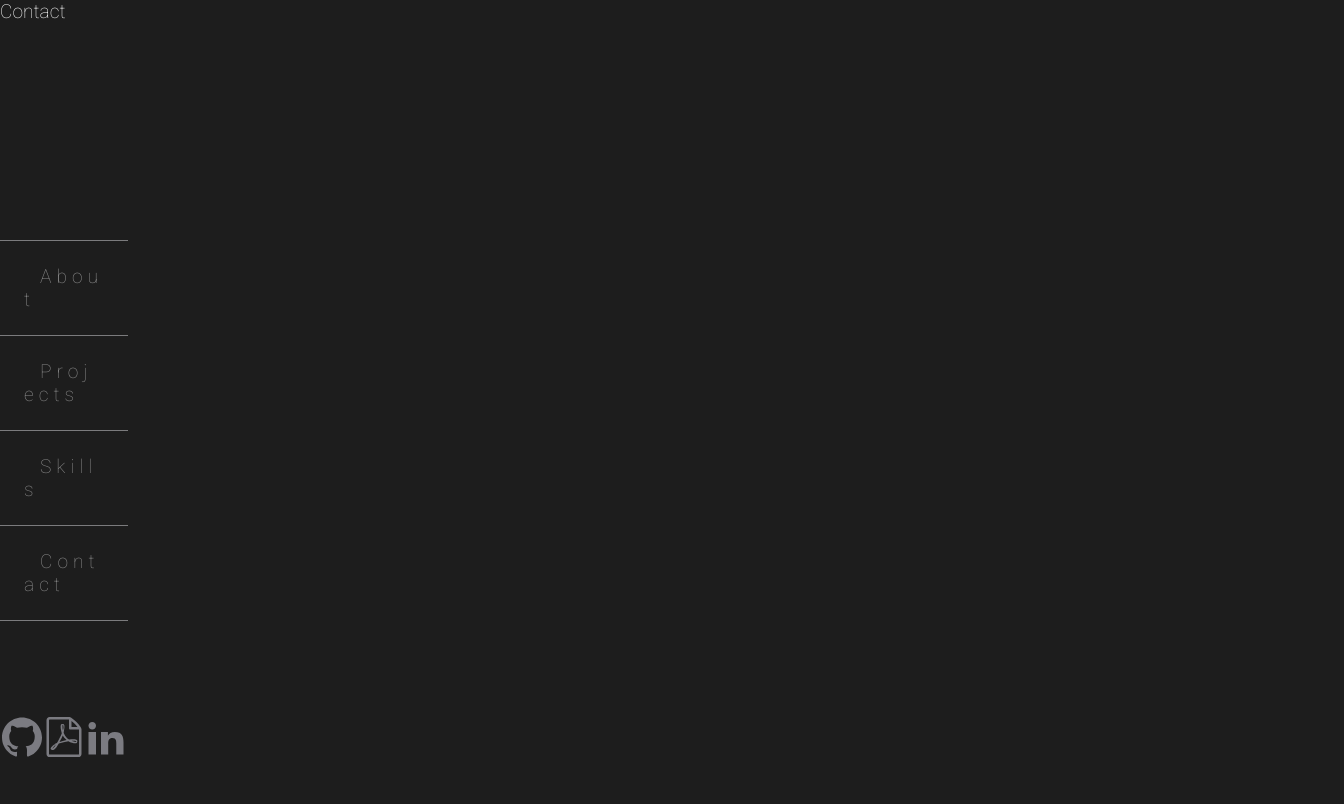
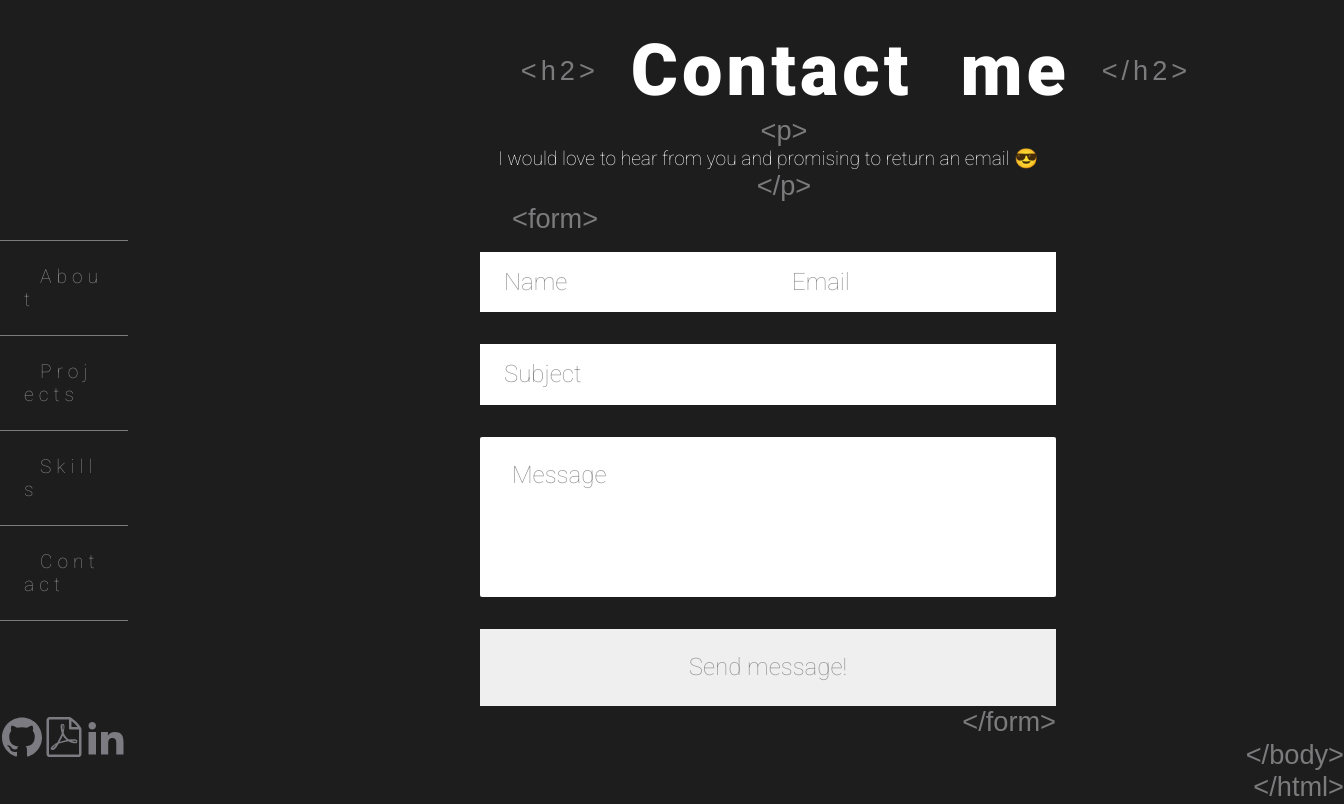
Before and after one commit to Juliasavransky/Portfolio, a Next.js app: page /contact in a window 1280 px wide. Shown: the whole page, 1344 px wide, since content can reach past the window. Built offline with nearby package versions, Linux system fonts and the light colour scheme; a web font is replaced by a local one.

Commit message:
Contact page

```diff
--- a/pages/contact.tsx
+++ b/pages/contact.tsx
@@ -1,7 +1,161 @@
+import DecoTag from '@/styles/decoTag';
+import {
+  Header,
+  HeaderContainer,
+  MainPageContainer,
+  Spacer,
+} from '@/styles/layoutComponents';
+import SplitText from '@/utils/splitText';
+import styled from '@emotion/styled';
 import React from 'react';
+import { Theme } from '@emotion/react';
+import theme from '@/styles/theme';
 
-function Contact() {
-  return <div>Contact</div>;
+type ContactProps = {
+  theme: Theme;
+};
+const Form = styled.div`
+  display: flex;
+  width: 50%;
+  flex-direction: column;
+`;
+const FormGroup = styled.div`
+  display: flex;
+  flex-direction: row;
+  justify-content: space-between;
+`;
+
+const Input = styled.input<{ theme: Theme }>`
+  margin: 1rem 0;
+  font-size: ${theme.size.fontSmall};
+  color: ${theme.colors.greyLight1};
+  padding: 1rem 1.5rem;
+  background-color: rgba(#8d8d8d, 0.5);
+  border: none;
+  box-shadow: 0 1rem 2rem transparent;
+  transition: transform 0.3s;
+
+  &:focus {
+    outline: none;
+    box-shadow: 0 0.5rem 2rem rgba(#8d8d8d, 0.5);
+    border-bottom: 3px solid rgba(#ffcc00, 1);
+  }
+
+  &:focus:invalid {
+    border-bottom: 3px solid red;
+  }
+
+  &::placeholder {
+    color: ${theme.colors.greyLight1};
+  }
+`;
+
+const TextArea = styled.textarea<{ theme: Theme }>`
+  resize: none;
+  width: 100%;
+  height: 10rem;
+  margin: 1rem 0;
+  font-size: ${theme.size.fontSmall};
+  color: ${theme.colors.greyLight1};
+  padding: 1.5rem 2rem;
+  border-radius: 2px;
+  background-color: rgba(#8d8d8d, 0.5);
+  border: none;
+  box-shadow: 0 1rem 2rem transparent;
+  transition: transform 0.3s;
+
+  &:focus {
+    outline: none;
+    box-shadow: 0 0.5rem 2rem rgba(#8d8d8d, 0.5);
+    border-bottom: 3px solid rgba(#ffcc00, 1);
+  }
+
+  &:focus:invalid {
+    border-bottom: 3px solid red;
+  }
+
+  &::placeholder {
+    color: ${theme.colors.greyLight1};
+  }
+`;
+
+const ContactBtn = styled.button<{ theme: Theme }>`
+  margin-top: 1rem;
+  padding: 1.5rem;
+  border: none;
+  outline: none;
+  background-color: rgba(#7b7b7d, 0.5);
+  color: ${theme.colors.greyLight1};
+  font-size: ${theme.size.fontSmall};
+  text-align: center;
+  cursor: pointer;
+`;
+function Contact({ theme }: ContactProps) {
+  return (
+    <MainPageContainer
+      style={{ justifyContent: 'center', alignItems: 'center' }}
+    >
+      <HeaderContainer style={{ flexDirection: 'row', alignItems: 'center' }}>
+        <span style={{ marginRight: '2rem' }}>
+          <DecoTag text={'<h2>'} />
+        </span>
+
+        <Header>
+          <SplitText style={{ fontSize: '4.5rem' }} text='Contact' />
+          <Spacer />
+          <SplitText style={{ fontSize: '4.5rem' }} text='me' />
+        </Header>
+
+        <span style={{ marginLeft: '2rem' }}>
+          <DecoTag text={'</h2>'} />
+        </span>
+      </HeaderContainer>
+
+      <span style={{ marginLeft: '2rem' }}>
+        <DecoTag text={'<p>'} />
+      </span>
+      <p>I would love to hear from you and promising to return an email 😎</p>
+      <span style={{ marginLeft: '2rem' }}>
+        <DecoTag text={'</p>'} />
+      </span>
+
+      <Form>
+        <span style={{ marginLeft: '2rem' }}>
+          <DecoTag text={'<form>'} />
+        </span>
+
+        <FormGroup>
+          <Input
+            type='text'
+            theme={theme}
+            placeholder='Name'
+            required
+            style={{ width: '50%' }}
+          ></Input>
+          <Input
+            required
+            style={{ width: '50%' }}
+            type='email'
+            theme={theme}
+            placeholder='Email'
+          ></Input>
+        </FormGroup>
+        <Input required type='text' theme={theme} placeholder='Subject'></Input>
+        <TextArea required theme={theme} placeholder='Message'></TextArea>
+        <ContactBtn theme={theme}>Send message!</ContactBtn>
+        <span style={{ marginLeft: 'auto' }}>
+          <DecoTag text={'</form>'} />
+        </span>
+      </Form>
+
+      <span style={{ marginLeft: 'auto' }}>
+        <DecoTag text={'</body>'} />
+      </span>
+      <span style={{ marginLeft: 'auto' }}>
+        <DecoTag text={'</html>'} />
+      </span>
+    </MainPageContainer>
+  );
 }
 
 export default Contact;
--- a/pages/projects.tsx
+++ b/pages/projects.tsx
@@ -40,7 +40,6 @@ const CardWrapper = styled.div`
 
 function Projects({ theme }: ProjectsProps) {
   const projects = projectsList;
-  console.log(projects);
 
   return (
     <MainPageContainer>
--- a/styles/layoutComponents.tsx
+++ b/styles/layoutComponents.tsx
@@ -1,7 +1,7 @@
 import styled from '@emotion/styled';
 
 export const MainPageContainer = styled.div`
-  min-height: 100vh;
+  height: 100vh;
   display: flex;
   /* flex: 0 0 84.99%; */
   flex-direction: column;
@@ -10,7 +10,6 @@ export const MainPageContainer = styled.div`
   left: 12rem;
   padding-top: 2rem;
   width: 90%;
-  border: 1px solid green;
 `;
 export const HeaderContainer = styled.div`
   display: flex;
```
